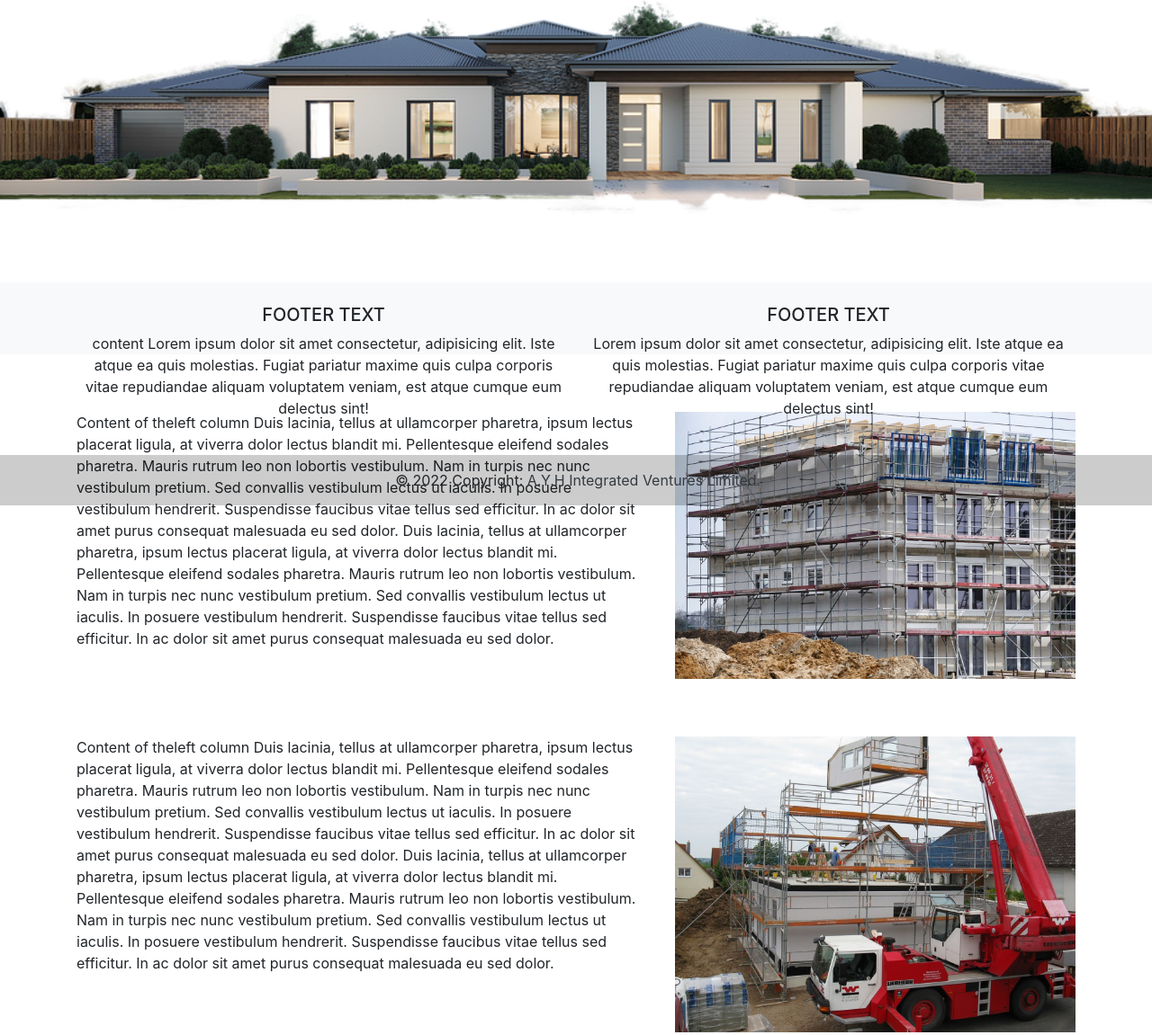
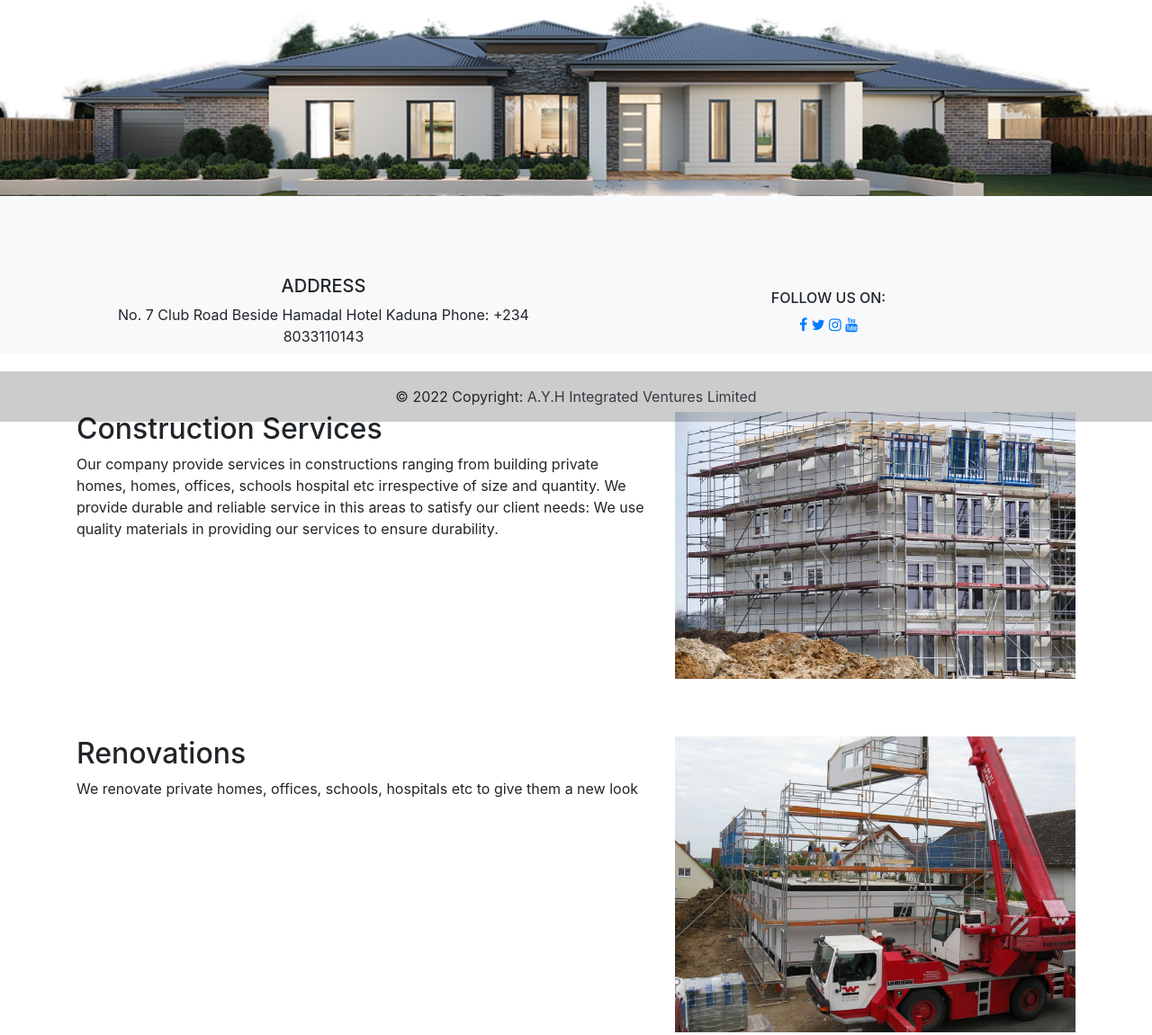
Before and after one commit to ashettima/ibrahim_gwale, a plain HTML site: page index.html in a window 1280 px wide. Shown: the part 406-1557 px from the top of the page at 90% size. Drawn offline with nearby package versions, Linux system fonts and the light colour scheme.

Commit message:
new content 24.11.2022

```diff
--- a/index.html
+++ b/index.html
@@ -10,6 +10,8 @@
     <!--<link href="https://cdn.jsdelivr.net/npm/bootstrap@5.2.2/dist/css/bootstrap.min.css" rel="stylesheet" integrity="sha384-Zenh87qX5JnK2Jl0vWa8Ck2rdkQ2Bzep5IDxbcnCeuOxjzrPF/et3URy9Bv1WTRi" crossorigin="anonymous">-->
    <link rel="stylesheet" href="styles/bootstrap.min.css">
 
+<!--for social Media-->
+<link rel="stylesheet" href="https://cdnjs.cloudflare.com/ajax/libs/font-awesome/4.7.0/css/font-awesome.min.css">
 
 
  </head>
@@ -96,19 +98,9 @@
 
   <div class="col-sm-7">
 
-    Content of theleft column
+    <h2> Construction Services</h2>
 
-    Duis lacinia, tellus at ullamcorper pharetra, ipsum lectus placerat ligula, at
-    viverra dolor lectus blandit mi. Pellentesque eleifend sodales pharetra. Mauris rutrum
-    leo non lobortis vestibulum. Nam in turpis nec nunc vestibulum pretium. Sed convallis vestibulum lectus ut iaculis.
-    In posuere vestibulum hendrerit.
-     Suspendisse faucibus vitae tellus sed efficitur. In ac dolor sit amet purus consequat malesuada eu sed dolor.
-
-     Duis lacinia, tellus at ullamcorper pharetra, ipsum lectus placerat ligula, at
-    viverra dolor lectus blandit mi. Pellentesque eleifend sodales pharetra. Mauris rutrum
-    leo non lobortis vestibulum. Nam in turpis nec nunc vestibulum pretium. Sed convallis vestibulum lectus ut iaculis.
-    In posuere vestibulum hendrerit.
-     Suspendisse faucibus vitae tellus sed efficitur. In ac dolor sit amet purus consequat malesuada eu sed dolor.
+    Our company provide services in constructions ranging from  building private homes, homes,  offices, schools hospital etc irrespective of size and quantity. We provide durable and reliable service in this areas  to satisfy our client needs: We use quality materials in providing our services to ensure durability.
 
 
 
@@ -141,22 +133,8 @@
 
   <div class="col-sm-7">
 
-    Content of theleft column
-
-    Duis lacinia, tellus at ullamcorper pharetra, ipsum lectus placerat ligula, at
-    viverra dolor lectus blandit mi. Pellentesque eleifend sodales pharetra. Mauris rutrum
-    leo non lobortis vestibulum. Nam in turpis nec nunc vestibulum pretium. Sed convallis vestibulum lectus ut iaculis.
-    In posuere vestibulum hendrerit.
-
-     Suspendisse faucibus vitae tellus sed efficitur. In ac dolor sit amet purus consequat malesuada eu sed dolor.
-     Duis lacinia, tellus at ullamcorper pharetra, ipsum lectus placerat ligula, at
-     viverra dolor lectus blandit mi. Pellentesque eleifend sodales pharetra. Mauris rutrum
-     leo non lobortis vestibulum. Nam in turpis nec nunc vestibulum pretium. Sed convallis vestibulum lectus ut iaculis.
-     In posuere vestibulum hendrerit.
-      Suspendisse faucibus vitae tellus sed efficitur. In ac dolor sit amet purus consequat malesuada eu sed dolor.
-
-
-
+    <h2>Renovations </h2>
+   We renovate private homes, offices, schools, hospitals etc to give them a new look
 
 
   </div>
@@ -186,26 +164,31 @@
       <div class="row">
         <!--Grid column-->
         <div class="col-lg-6 col-md-12 mb-4 mb-md-0">
-          <h5 class="text-uppercase">Footer text</h5>
+          <h5 class="text-uppercase contacts">Address</h5>
+          No. 7 Club Road
+          Beside Hamadal Hotel
+          Kaduna
+          Phone: +234 8033110143
 
-          <p>
-            content
-            Lorem ipsum dolor sit amet consectetur, adipisicing elit. Iste atque ea quis
-            molestias. Fugiat pariatur maxime quis culpa corporis vitae repudiandae
-            aliquam voluptatem veniam, est atque cumque eum delectus sint!
-          </p>
+
+
         </div>
         <!--Grid column-->
 
         <!--Grid column-->
         <div class="col-lg-6 col-md-12 mb-4 mb-md-0">
-          <h5 class="text-uppercase">Footer text</h5>
+          <h6 class="text-uppercase social">Follow us on: </h6>
 
           <p>
-            Lorem ipsum dolor sit amet consectetur, adipisicing elit. Iste atque ea quis
-            molestias. Fugiat pariatur maxime quis culpa corporis vitae repudiandae
-            aliquam voluptatem veniam, est atque cumque eum delectus sint!
+
+<!-- Add font awesome icons -->
+<a href="#" class="fa fa-facebook"></a>
+<a href="#" class="fa fa-twitter"></a>
+
+<a href="#" class="fa fa-instagram"></a>
+<a href="#" class="fa fa-youtube"></a>
           </p>
+
         </div>
         <!--Grid column-->
       </div>
--- a/styles/app.css
+++ b/styles/app.css
@@ -36,5 +36,23 @@
 
 
 footer{
-  height:5rem;
+  height:11rem;
 }
+.social{
+  margin-top: 5rem;
+}
+.contacts{
+  margin-top: 4rem;
+}
+/***********Media query************/
+
+@media only screen and (max-width: 600px) {
+  footer{
+    height:5rem;
+  }
+  .contacts{
+    margin-bottom: -6rem;
+  }
+
+
+}
```
